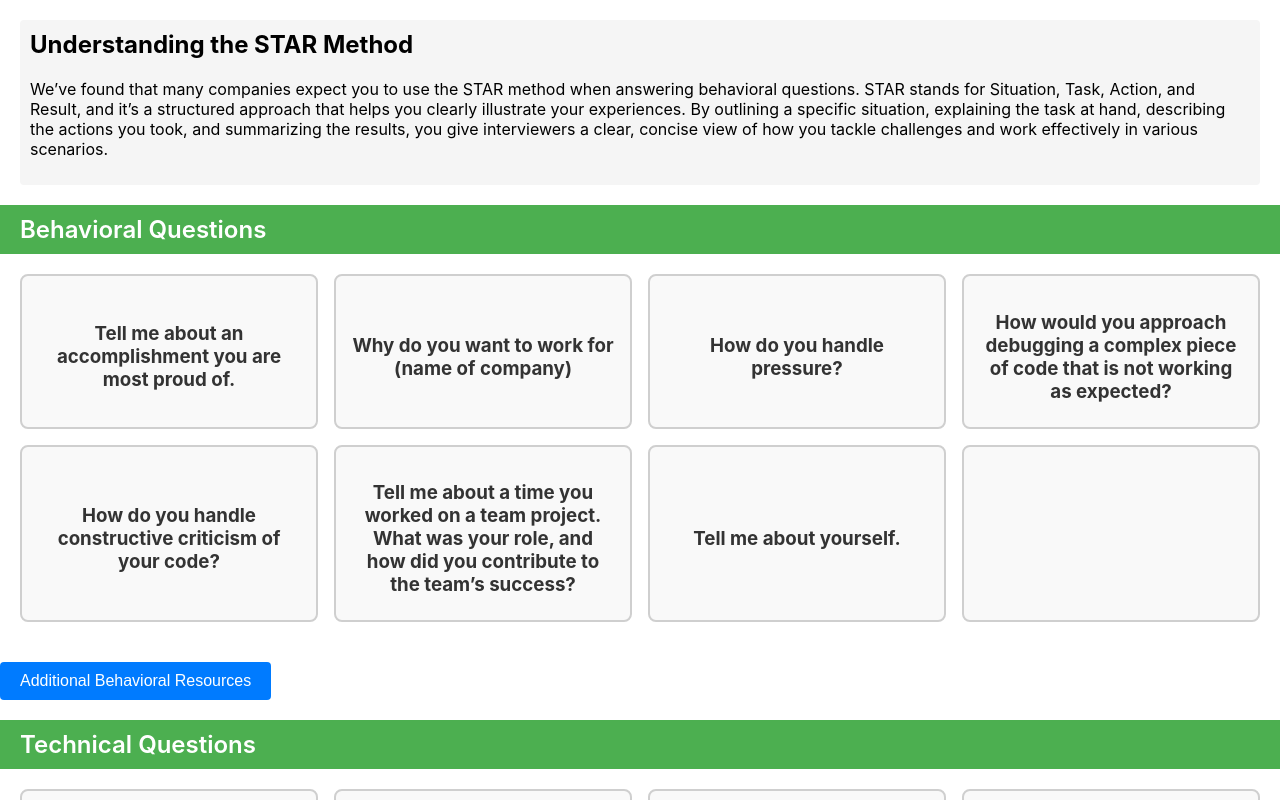
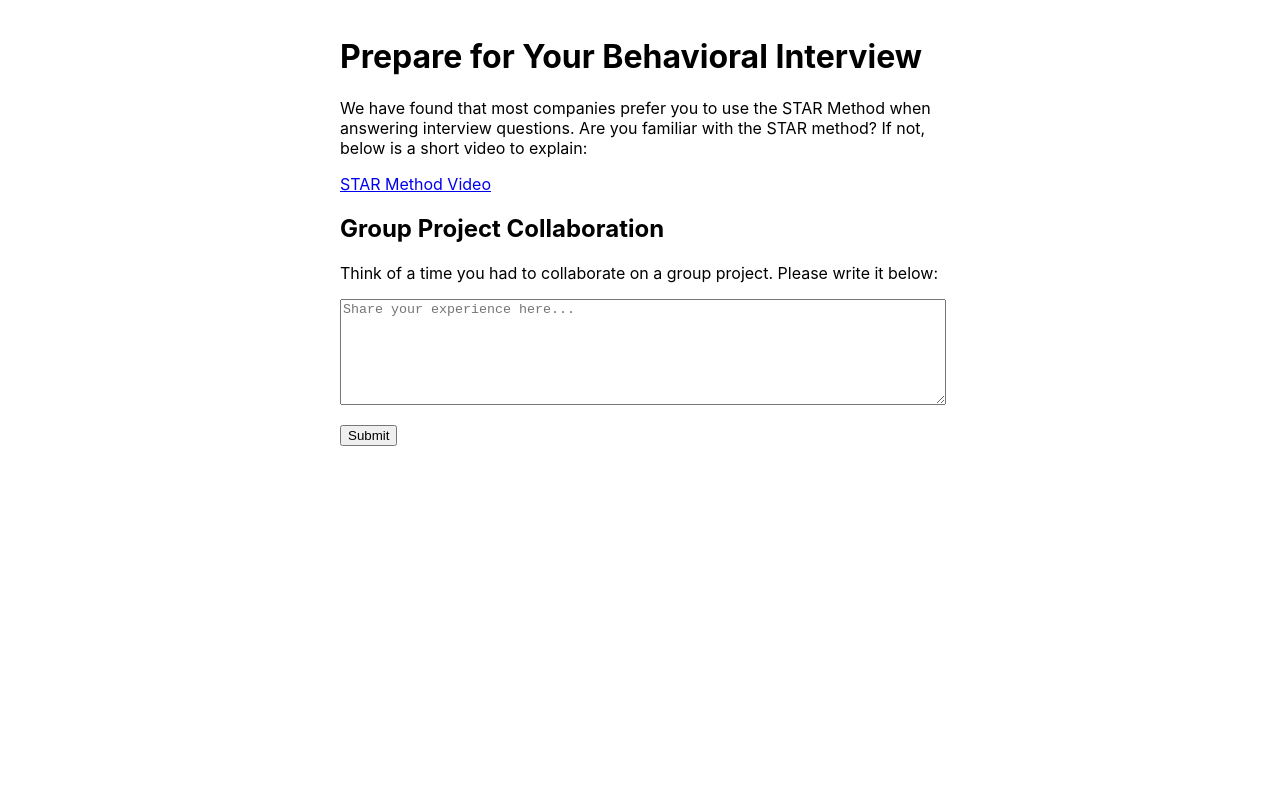
Before and after one commit to Alisa-Haniff/MockInterviewQ-A, a React (Create React App) app in the folder my-qa-cards/: page / in a window 1280 px wide. Shown: the top 800 px of the page. Built offline with nearby package versions, Linux system fonts and the light colour scheme.

Commit message:
changes layout

```diff
--- a/my-qa-cards/src/App.js
+++ b/my-qa-cards/src/App.js
@@ -1,54 +1,10 @@
-// src/App.js
 import React from 'react';
-import './App.css';
-import QACards from './QACards';
-import ResourceDropdown from './ResourceDropdown';
+import BehavioralPrep from './BehavioralPrep';
 
 function App() {
-  // Example resource arrays for each category
-  const behavioralResources = [
-    { title: 'Behavioral Tips Article', link: 'https://example.com/behavioral-tips' },
-    { title: 'STAR Method Guide', link: 'https://example.com/star-method' },
-  ];
-
-  const technicalResources = [
-    { title: 'Data Structures Overview', link: 'https://example.com/data-structures' },
-    { title: 'System Design Basics', link: 'https://example.com/system-design' },
-  ];
-
   return (
-    <div className="App">
-
-      {/* Intro paragraph explaining the STAR method */}
-      <section className="star-intro">
-        <h2>Understanding the STAR Method</h2>
-        <p>
-          We’ve found that many companies expect you to use the STAR method when answering
-          behavioral questions. STAR stands for Situation, Task, Action, and Result, and it’s
-          a structured approach that helps you clearly illustrate your experiences. By outlining
-          a specific situation, explaining the task at hand, describing the actions you took, and
-          summarizing the results, you give interviewers a clear, concise view of how you tackle
-          challenges and work effectively in various scenarios.
-        </p>
-      </section>
-
-      <h1 className="category-title">Behavioral Questions</h1>
-      <QACards category="Behavioral" />
-
-      {/* Dropdown for Additional Behavioral Resources */}
-      <ResourceDropdown
-        label="Additional Behavioral Resources"
-        resources={behavioralResources}
-      />
-
-      <h1 className="category-title">Technical Questions</h1>
-      <QACards category="Technical" />
-
-      {/* Dropdown for Additional Technical Resources */}
-      <ResourceDropdown
-        label="Additional Technical Resources"
-        resources={technicalResources}
-      />
+    <div>
+      <BehavioralPrep />
     </div>
   );
 }
--- /dev/null
+++ b/my-qa-cards/src/BehavioralPrep.js
@@ -0,0 +1,50 @@
+import React, { useState } from 'react';
+
+function BehavioralPrep() {
+  // This state will store the user’s response about collaborating on a group project
+  const [groupProjectResponse, setGroupProjectResponse] = useState('');
+
+  // Optional handler for submission (you can expand this later to save the input, send it to a server, etc.)
+  const handleSubmit = () => {
+    console.log(groupProjectResponse);
+    alert('Your response has been captured!');
+  };
+
+  return (
+    <div style={{ maxWidth: '600px', margin: '0 auto', padding: '1rem' }}>
+      <h1>Prepare for Your Behavioral Interview</h1>
+      <p>
+        We have found that most companies prefer you to use the STAR Method when answering
+        interview questions. Are you familiar with the STAR method? If not, below is a short video
+        to explain:
+      </p>
+      <p>
+        <a
+          href="https://www.youtube.com/watch?v=WRLF8ULhZmw"
+          target="_blank"
+          rel="noopener noreferrer"
+        >
+          STAR Method Video
+        </a>
+      </p>
+
+      <h2>Group Project Collaboration</h2>
+      <p>
+        Think of a time you had to collaborate on a group project. Please write it below:
+      </p>
+      <textarea
+        style={{ width: '100%', height: '100px' }}
+        value={groupProjectResponse}
+        onChange={(e) => setGroupProjectResponse(e.target.value)}
+        placeholder="Share your experience here..."
+      />
+
+      <br />
+      <button onClick={handleSubmit} style={{ marginTop: '1rem' }}>
+        Submit
+      </button>
+    </div>
+  );
+}
+
+export default BehavioralPrep;
```
